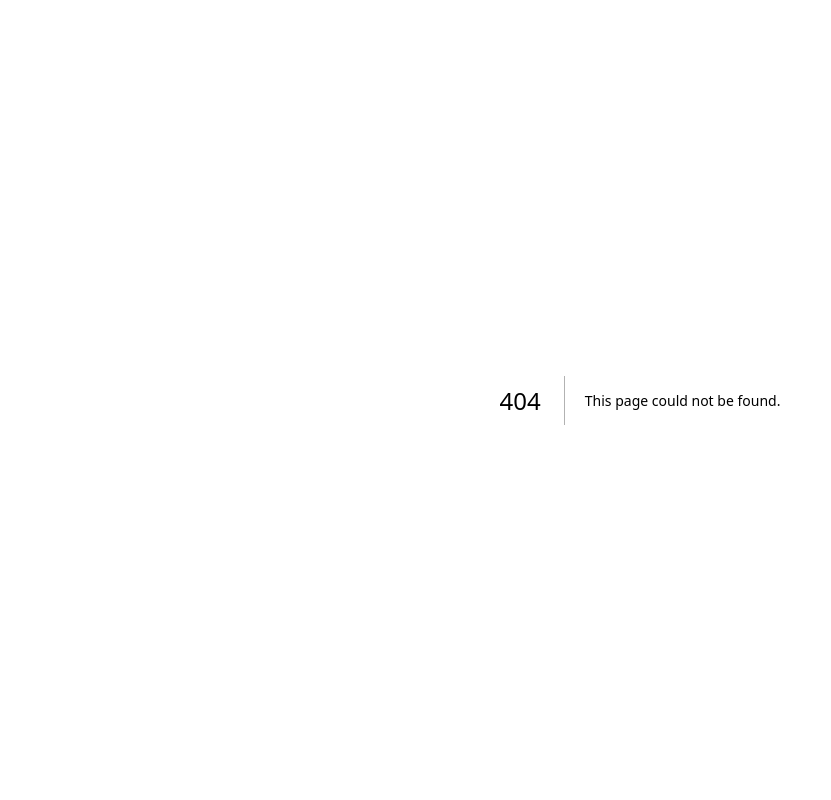
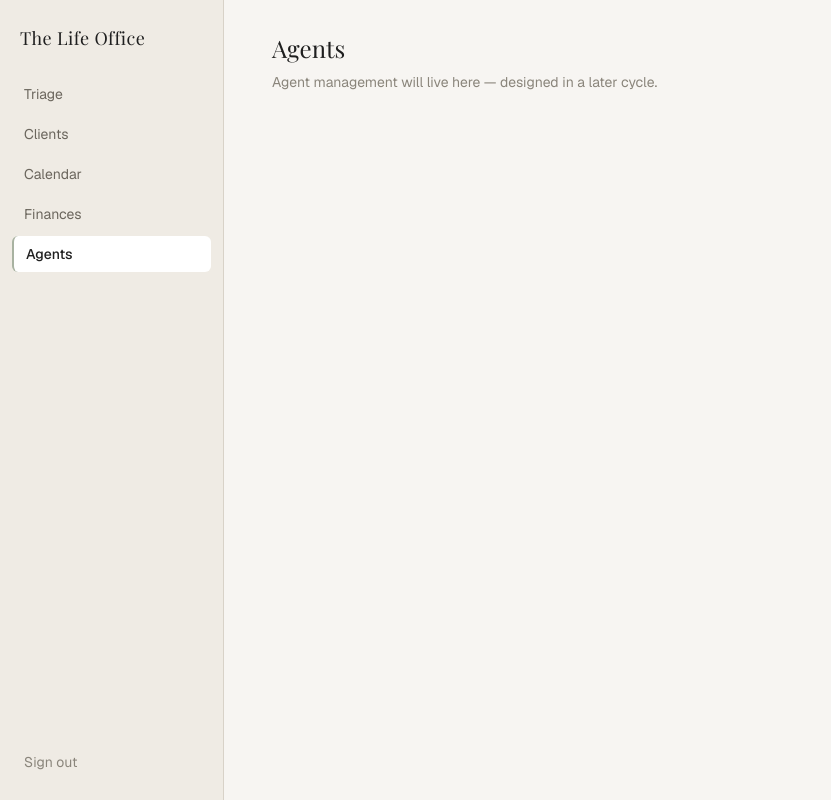
Before and after one commit to tppsamchesh/the-life-office, a Next.js app: page /dashboard/agents in a window 1280 px wide. Before the commit this address had no page. Shown: the whole page, without its empty margins (0-831 px from the left). Built offline with nearby package versions, Linux system fonts and the light colour scheme; no server answers.

Commit message:
feat: add page placeholders and finances/agents stubs

```diff
--- /dev/null
+++ b/app/dashboard/(app)/agents/page.tsx
@@ -0,0 +1,10 @@
+export default function AgentsPage() {
+  return (
+    <div>
+      <h1 className="font-serif text-2xl mb-2">Agents</h1>
+      <p className="text-sm text-[#8A857B]">
+        Agent management will live here — designed in a later cycle.
+      </p>
+    </div>
+  );
+}
--- /dev/null
+++ b/app/dashboard/(app)/calendar/page.tsx
@@ -0,0 +1,10 @@
+export default function CalendarPage() {
+  return (
+    <div>
+      <h1 className="font-serif text-2xl mb-2">Calendar</h1>
+      <p className="text-sm text-[#8A857B]">
+        Dates and renewals are built in Plan 3.
+      </p>
+    </div>
+  );
+}
--- /dev/null
+++ b/app/dashboard/(app)/clients/page.tsx
@@ -0,0 +1,10 @@
+export default function ClientsPage() {
+  return (
+    <div>
+      <h1 className="font-serif text-2xl mb-2">Clients</h1>
+      <p className="text-sm text-[#8A857B]">
+        Client and family pages are built in Plan 3.
+      </p>
+    </div>
+  );
+}
--- /dev/null
+++ b/app/dashboard/(app)/finances/page.tsx
@@ -0,0 +1,10 @@
+export default function FinancesPage() {
+  return (
+    <div>
+      <h1 className="font-serif text-2xl mb-2">Finances</h1>
+      <p className="text-sm text-[#8A857B]">
+        Business finances will live here — designed in a later cycle.
+      </p>
+    </div>
+  );
+}
--- /dev/null
+++ b/app/dashboard/(app)/triage/page.tsx
@@ -0,0 +1,10 @@
+export default function TriagePage() {
+  return (
+    <div>
+      <h1 className="font-serif text-2xl mb-2">Triage</h1>
+      <p className="text-sm text-[#8A857B]">
+        The inbox is built in Plan 2.
+      </p>
+    </div>
+  );
+}
```
